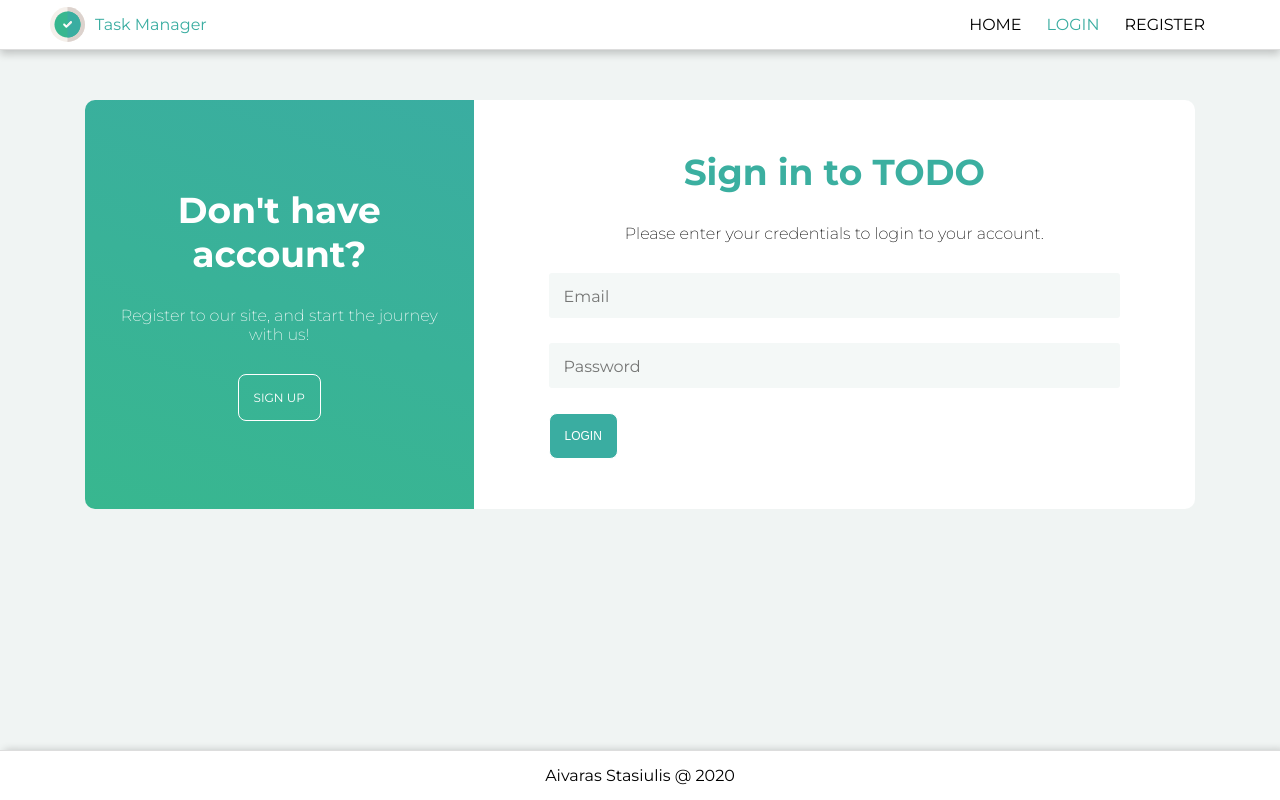
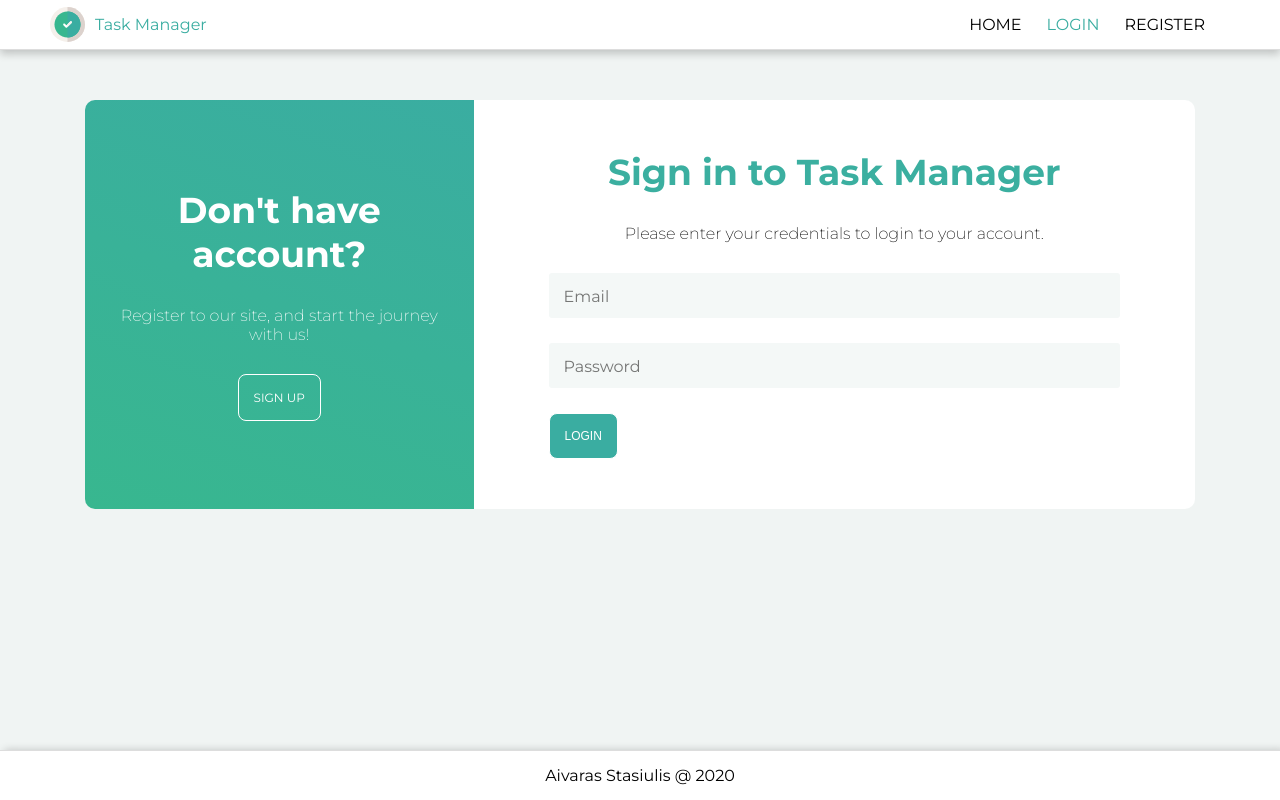
Before and after one commit to AivaraST/scoding-todo-vue, a Vue app: page /login in a window 1280 px wide. Built offline with nearby package versions, Linux system fonts and the light colour scheme.

Commit message:
Changed TODO text to Task Manager

```diff
--- a/src/views/Auth/Login.vue
+++ b/src/views/Auth/Login.vue
@@ -11,7 +11,7 @@
         </FormLink>
       </div>
       <div class="form__right">
-        <h1 class="form__title form__title--green">Sign in to TODO</h1>
+        <h1 class="form__title form__title--green">Sign in to Task Manager</h1>
         <p class="form__info">
           Please enter your credentials to login to your account.
         </p>
```
